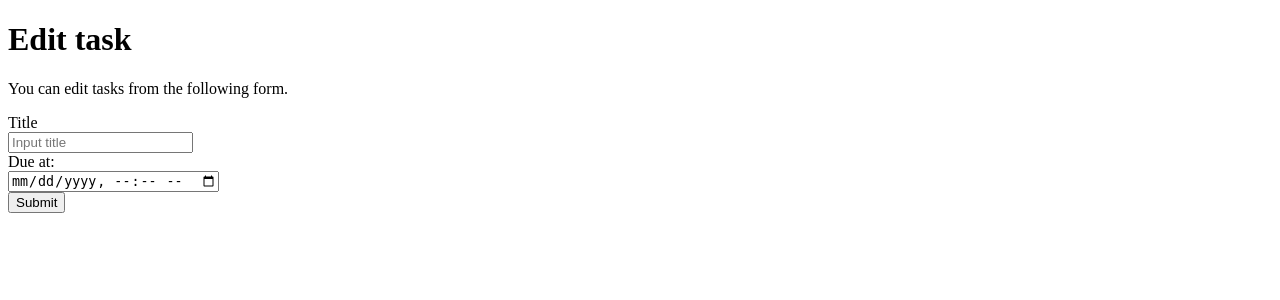
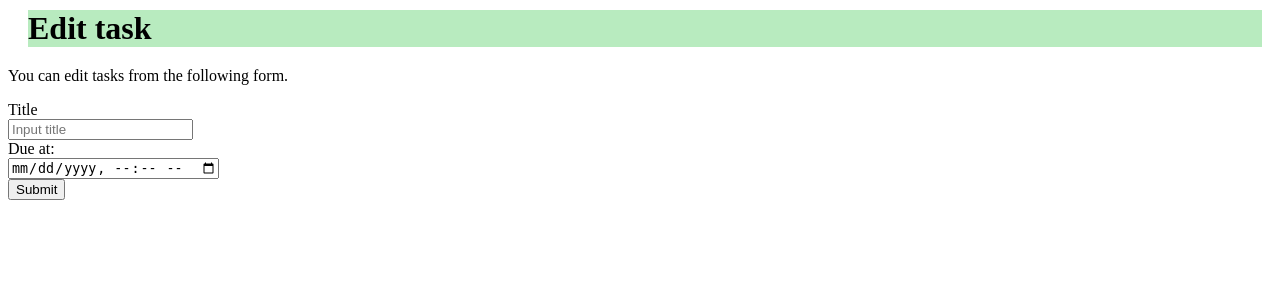
Before and after one commit to takeiyuma/django-test-exercise, a Django app: template todo/templates/todo/edit.html in a window 1280 px wide. Shown: the top 300 px of the page. Run offline with Django 5.2, Linux system fonts and the light colour scheme; the template is opened without the code that fills it, so the values that code supplies are empty.

Commit message:
editにcss追加

```diff
--- /dev/null
+++ b/todo/static/css/edit.css
@@ -0,0 +1,4 @@
+h1 {
+    margin: 10px 10px 20px 20px;
+    background-color: #b8ebbf;
+}
--- a/todo/templates/todo/edit.html
+++ b/todo/templates/todo/edit.html
@@ -6,6 +6,7 @@
     <title>To Do Application</title>
     <meta charset="UTF-8">
     <meta name="author" content="INIAD">
+    <link rel="stylesheet" type="text/css" href="../../static/css/edit.css">
   </head>
 
   <body>
```
